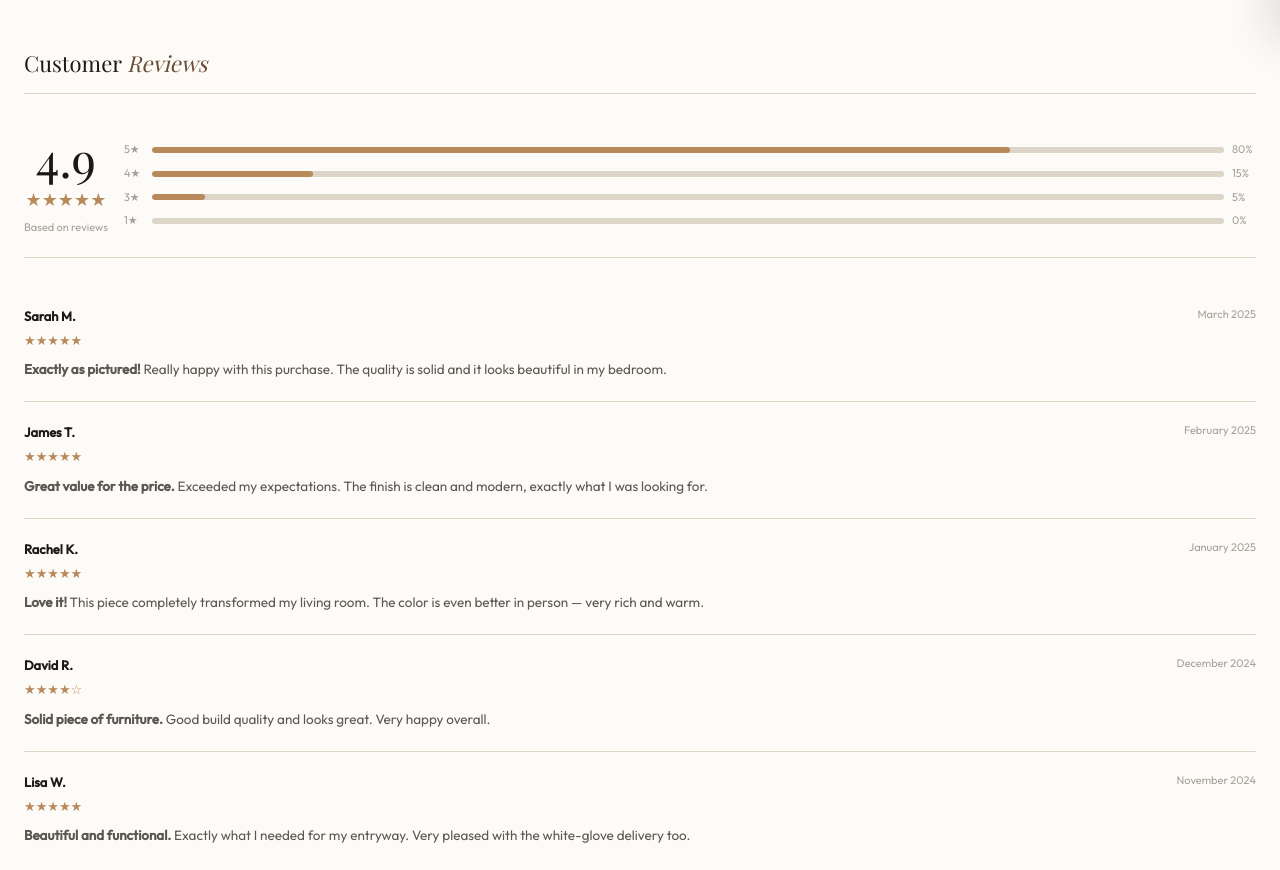
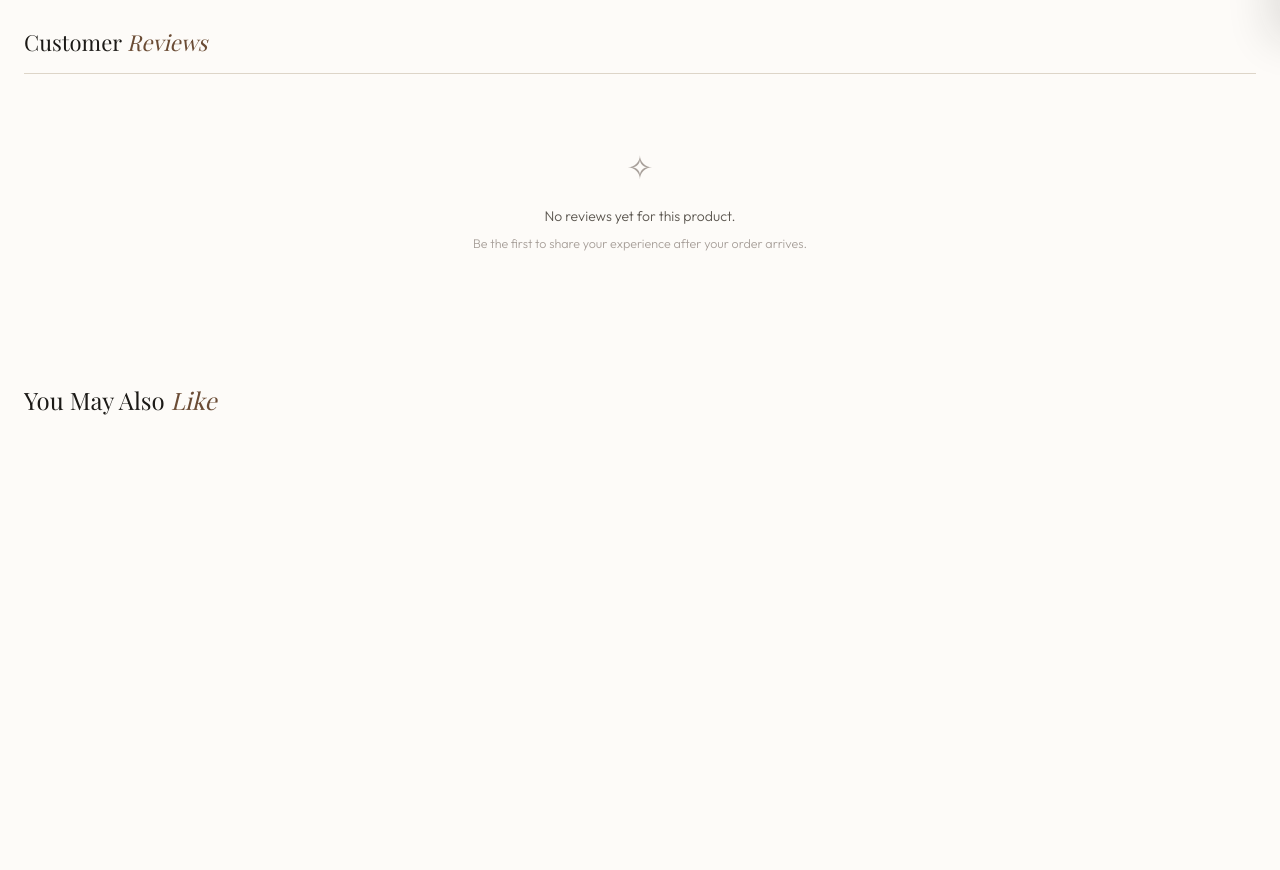
Before and after one commit to reuvenchalouh/Mastercove, a website: page product-detail.html in a window 1280 px wide. Shown: the part 760-1630 px from the top of the page. After the commit the page ends 1280 px from the top, so only its background shows below. Drawn offline with nearby package versions, Linux system fonts and the light colour scheme; a web font is replaced by a local one.

Commit message:
Update product-detail.html

```diff
--- a/product-detail.html
+++ b/product-detail.html
@@ -267,10 +267,6 @@ src="https://www.facebook.com/tr?id=2156219968568427&ev=PageView&noscript=1"
   </div>
 
   <div class="pdp-info">
-    <div class="rating-row">
-      <span class="stars">★★★★★</span>
-      <span style="font-size:12px;color:var(--mist);margin-left:6px;">4.9 Reviews</span>
-    </div>
     <div class="price-row">
       <span class="pdp-price" id="pdp-price"></span>
       <span class="pdp-was" id="pdp-was"></span>
@@ -368,27 +364,10 @@ src="https://www.facebook.com/tr?id=2156219968568427&ev=PageView&noscript=1"
   <div style="margin-bottom:20px;border-bottom:1px solid var(--border);padding-bottom:12px;">
     <h2 style="font-family:'Playfair Display',serif;font-size:22px;font-weight:400;">Customer <em style="color:var(--walnut);font-style:italic;">Reviews</em></h2>
   </div>
-  <div style="margin-bottom:28px;">
-    <div style="display:flex;align-items:center;gap:16px;padding:20px 0;border-bottom:1px solid var(--border);">
-      <div style="text-align:center;min-width:80px;">
-        <div style="font-family:'Playfair Display',serif;font-size:48px;color:var(--ink);line-height:1;">4.9</div>
-        <div style="color:var(--oak);font-size:18px;margin:4px 0;">★★★★★</div>
-        <div style="font-size:11px;color:var(--mist);">Based on reviews</div>
-      </div>
-      <div style="flex:1;">
-        <div style="display:flex;align-items:center;gap:8px;margin-bottom:6px;"><span style="font-size:11px;color:var(--mist);width:20px;">5★</span><div style="flex:1;height:6px;background:var(--border);border-radius:3px;overflow:hidden;"><div style="width:80%;height:100%;background:var(--oak);border-radius:3px;"></div></div><span style="font-size:11px;color:var(--mist);width:24px;">80%</span></div>
-        <div style="display:flex;align-items:center;gap:8px;margin-bottom:6px;"><span style="font-size:11px;color:var(--mist);width:20px;">4★</span><div style="flex:1;height:6px;background:var(--border);border-radius:3px;overflow:hidden;"><div style="width:15%;height:100%;background:var(--oak);border-radius:3px;"></div></div><span style="font-size:11px;color:var(--mist);width:24px;">15%</span></div>
-        <div style="display:flex;align-items:center;gap:8px;margin-bottom:6px;"><span style="font-size:11px;color:var(--mist);width:20px;">3★</span><div style="flex:1;height:6px;background:var(--border);border-radius:3px;overflow:hidden;"><div style="width:5%;height:100%;background:var(--oak);border-radius:3px;"></div></div><span style="font-size:11px;color:var(--mist);width:24px;">5%</span></div>
-        <div style="display:flex;align-items:center;gap:8px;"><span style="font-size:11px;color:var(--mist);width:20px;">1★</span><div style="flex:1;height:6px;background:var(--border);border-radius:3px;overflow:hidden;"><div style="width:0%;height:100%;background:var(--oak);border-radius:3px;"></div></div><span style="font-size:11px;color:var(--mist);width:24px;">0%</span></div>
-      </div>
-    </div>
-  </div>
-  <div style="display:flex;flex-direction:column;gap:0;">
-    <div style="padding:20px 0;border-bottom:1px solid var(--border);"><div style="display:flex;justify-content:space-between;margin-bottom:8px;"><div><div style="font-size:13px;font-weight:600;margin-bottom:3px;">Sarah M.</div><div style="color:var(--oak);font-size:13px;">★★★★★</div></div><div style="font-size:11px;color:var(--mist);">March 2025</div></div><p style="font-size:13.5px;color:var(--slate);line-height:1.7;"><strong>Exactly as pictured!</strong> Really happy with this purchase. The quality is solid and it looks beautiful in my bedroom.</p></div>
-    <div style="padding:20px 0;border-bottom:1px solid var(--border);"><div style="display:flex;justify-content:space-between;margin-bottom:8px;"><div><div style="font-size:13px;font-weight:600;margin-bottom:3px;">James T.</div><div style="color:var(--oak);font-size:13px;">★★★★★</div></div><div style="font-size:11px;color:var(--mist);">February 2025</div></div><p style="font-size:13.5px;color:var(--slate);line-height:1.7;"><strong>Great value for the price.</strong> Exceeded my expectations. The finish is clean and modern, exactly what I was looking for.</p></div>
-    <div style="padding:20px 0;border-bottom:1px solid var(--border);"><div style="display:flex;justify-content:space-between;margin-bottom:8px;"><div><div style="font-size:13px;font-weight:600;margin-bottom:3px;">Rachel K.</div><div style="color:var(--oak);font-size:13px;">★★★★★</div></div><div style="font-size:11px;color:var(--mist);">January 2025</div></div><p style="font-size:13.5px;color:var(--slate);line-height:1.7;"><strong>Love it!</strong> This piece completely transformed my living room. The color is even better in person — very rich and warm.</p></div>
-    <div style="padding:20px 0;border-bottom:1px solid var(--border);"><div style="display:flex;justify-content:space-between;margin-bottom:8px;"><div><div style="font-size:13px;font-weight:600;margin-bottom:3px;">David R.</div><div style="color:var(--oak);font-size:13px;">★★★★☆</div></div><div style="font-size:11px;color:var(--mist);">December 2024</div></div><p style="font-size:13.5px;color:var(--slate);line-height:1.7;"><strong>Solid piece of furniture.</strong> Good build quality and looks great. Very happy overall.</p></div>
-    <div style="padding:20px 0;"><div style="display:flex;justify-content:space-between;margin-bottom:8px;"><div><div style="font-size:13px;font-weight:600;margin-bottom:3px;">Lisa W.</div><div style="color:var(--oak);font-size:13px;">★★★★★</div></div><div style="font-size:11px;color:var(--mist);">November 2024</div></div><p style="font-size:13.5px;color:var(--slate);line-height:1.7;"><strong>Beautiful and functional.</strong> Exactly what I needed for my entryway. Very pleased with the white-glove delivery too.</p></div>
+  <div style="text-align:center;padding:48px 20px;color:var(--mist);">
+    <div style="font-size:32px;margin-bottom:12px;">✧</div>
+    <p style="font-size:14px;font-weight:300;margin-bottom:6px;color:var(--slate);">No reviews yet for this product.</p>
+    <p style="font-size:12.5px;font-weight:300;">Be the first to share your experience after your order arrives.</p>
   </div>
 </div>
 
@@ -458,6 +437,9 @@ function toggleTopSizeFabricGrid(){
   if(btn)btn.textContent=topSizeFabricGridExpanded?'Show fewer fabrics':'Show all fabrics';
 }
 
+var CAT_LABELS={dresser:'Dressers',chest:'Chests',sideboard:'Sideboards',tv:'TV Consoles',coffeetable:'Coffee Tables',diningtable:'Dining Tables',sidetable:'Side Tables',nightstand:'Nightstands',shoe:'Shoe Storage',bookcase:'Bookcases',desk:'Desks',chair:'Chairs',accentchair:'Accent Chairs',sofa:'Sofas',sectional:'Sectionals',armchair:'Lounge & Armchairs',bar:'Bars',bed:'Beds',bench:'Benches',vanity:'Vanities',outdoor:'Outdoor Furniture',other:'Shop'};
+function getCatLabelStandalone(cat){return CAT_LABELS[cat]||'';}
+
 function buildCarousel(products){
   carouselItems=products;
   var track=document.getElementById('carousel-track');track.innerHTML='';
@@ -469,7 +451,7 @@ function buildCarousel(products){
     var card=document.createElement('div');card.className='rel-card fade-up';
     card.onclick=function(){window.location.href='product-detail.html?id='+rp.id;};
     card.innerHTML='<div class="rel-img">'+(img?'<img src="'+img+'" alt="'+rp.name+'" onerror="this.style.display=\'none\'"/>':'')+'</div>'
-      +'<div class="rel-info"><div class="rel-brand">'+(rp.brand||'')+'</div><div class="rel-name">'+rp.name+'</div>'
+      +'<div class="rel-info"><div class="rel-brand">'+getCatLabelStandalone(rp.cat)+'</div><div class="rel-name">'+rp.name+'</div>'
       +'<div class="rel-foot"><div class="rel-price">$'+Number(rp.price).toLocaleString()+'</div>'
       +'<button class="rel-add" onclick="event.stopPropagation();quickAddToCart('+JSON.stringify(rp.id)+')">Add to Cart</button></div></div>';
     track.appendChild(card);
@@ -622,7 +604,7 @@ function renderProduct(p){
   if(p.dims&&p.dims.trim()){var parts=p.dims.split(/[×xX]/).map(function(s){return s.trim();});document.getElementById('dim-w').textContent=(parts[0]||'—')+(parts[0]?'"':'');document.getElementById('dim-d').textContent=(parts[1]||'—')+(parts[1]?'"':'');document.getElementById('dim-h').textContent=(parts[2]||'—')+(parts[2]?'"':'');}
   if(!isSizeMode)renderDescFeatures(p.desc,p.features);
 
-  fetch('https://slaffkwfwmudvernzjua.supabase.co/rest/v1/products?cat=eq.'+encodeURIComponent(p.cat)+'&status=eq.active&id=neq.'+encodeURIComponent(p.id)+'&select=id,name,brand,price,img,finishes&limit=12',{
+  fetch('https://slaffkwfwmudvernzjua.supabase.co/rest/v1/products?cat=eq.'+encodeURIComponent(p.cat)+'&status=eq.active&id=neq.'+encodeURIComponent(p.id)+'&select=id,name,cat,price,img,finishes&limit=12',{
     headers:{'apikey':'eyJhbGciOiJIUzI1NiIsInR5cCI6IkpXVCJ9.eyJpc3MiOiJzdXBhYmFzZSIsInJlZiI6InNsYWZma3dmd211ZHZlcm56anVhIiwicm9sZSI6ImFub24iLCJpYXQiOjE3NzYwMzU4MDksImV4cCI6MjA5MTYxMTgwOX0.BEz8_GNKPTQB90LJBJTZFyJYFF-9ypdfbEsLAfEESqY'}
   }).then(function(r){return r.json();}).then(function(data){buildCarousel(data&&data.length?data:[]);}).catch(function(){buildCarousel([]);});
 }
```
